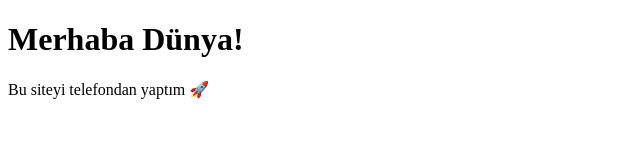
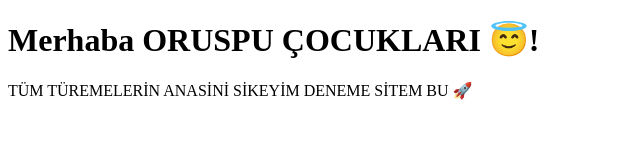
Before and after one commit to l4v5x1/b4ldw1nb3y1, a plain HTML site: page index.html in a window 1280 px wide. Shown: the whole page, without its empty margins (0-640 px from the left). Drawn offline with Linux system fonts and the light colour scheme.

Commit message:
Update index.html

```diff
--- a/index.html
+++ b/index.html
@@ -4,7 +4,7 @@
     <title>Benim Sitem</title>
 </head>
 <body>
-    <h1>Merhaba Dünya!</h1>
-    <p>Bu siteyi telefondan yaptım 🚀</p>
+    <h1>Merhaba ORUSPU ÇOCUKLARI 😇!</h1>
+    <p> TÜM TÜREMELERİN ANASİNİ SİKEYİM DENEME SİTEM BU  🚀</p>
 </body>
 </html>
```
